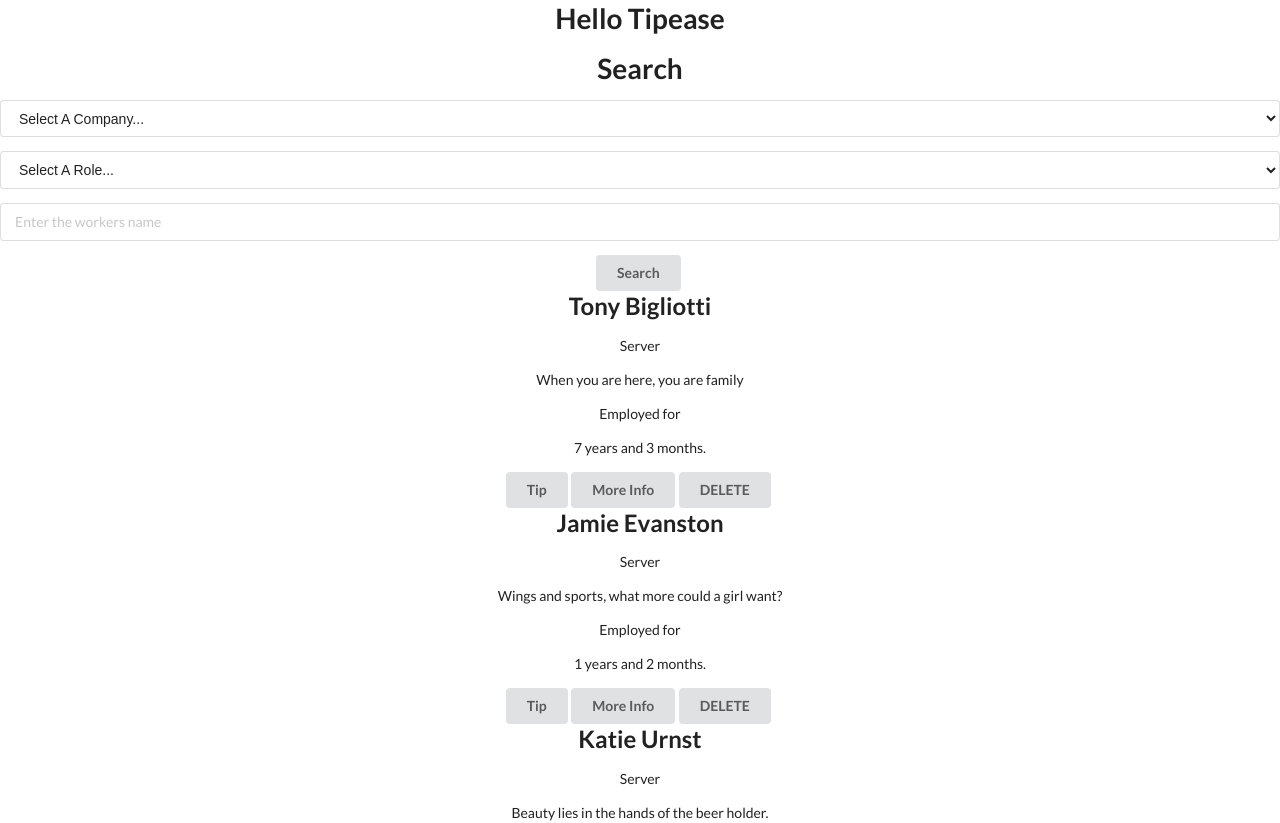
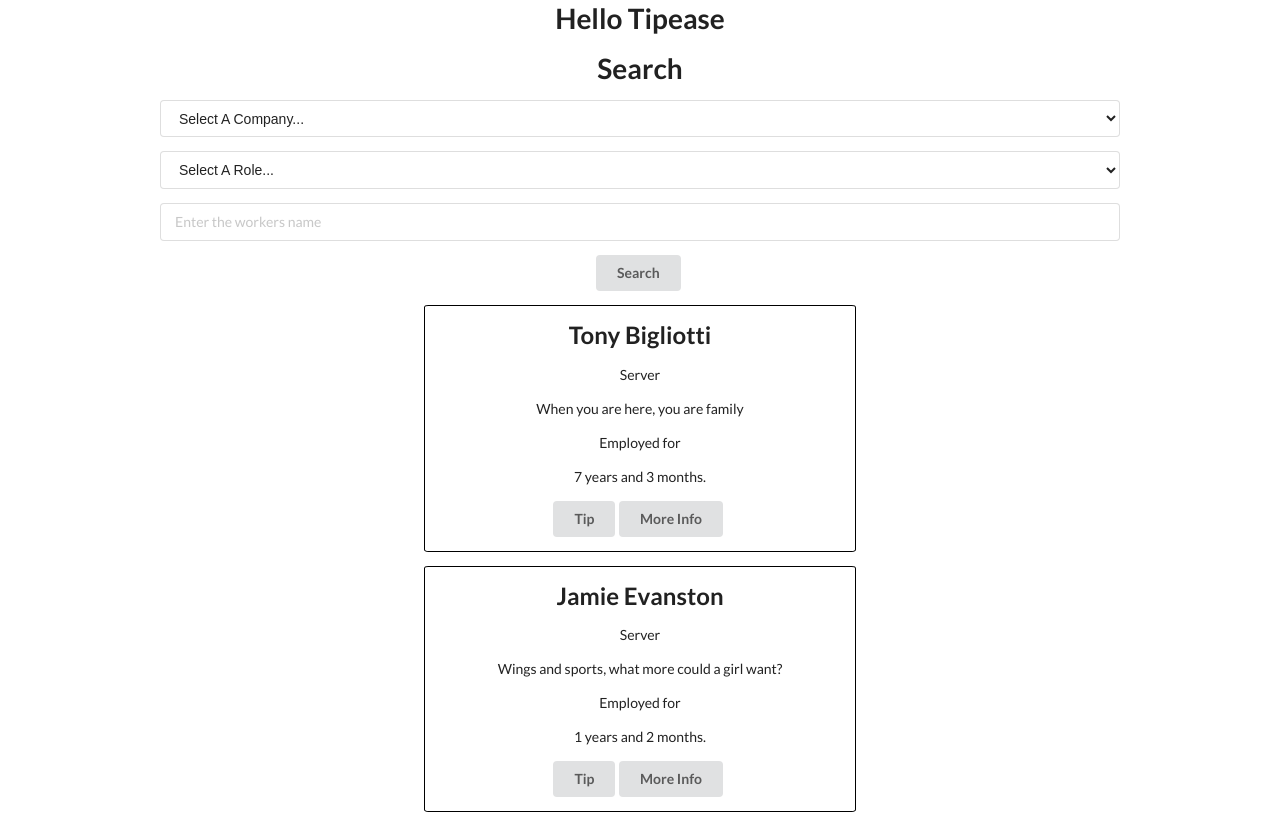
Before and after one commit to bw-tipsease-aug2019/frontend, a React (Create React App) app in the folder tipease/: page / in a window 1280 px wide. Shown: the top 823 px of the page. Built offline with nearby package versions, Linux system fonts and the light colour scheme.

Commit message:
more style

```diff
--- a/tipease/src/App.scss
+++ b/tipease/src/App.scss
@@ -1,5 +1,7 @@
 .App {
   text-align: center;
+  width: 75%;
+  margin: 0 auto;
 }
 
 .tip-card-wrapper {
@@ -15,3 +17,11 @@
     margin: 1rem;
   }
 }
+
+.worker-card {
+  border: 1px solid black;
+  width: 45%;
+  margin: 1rem auto;
+  border-radius: 1%;
+  padding: 1rem;
+}
--- a/tipease/src/components/forms/Login.jsx
+++ b/tipease/src/components/forms/Login.jsx
@@ -42,6 +42,7 @@ const LoginForm = withFormik({
 
   handleSubmit(values, formikBag) {
     formikBag.props.doSignIn(values).then(() => {
+      console.log(values)
       formikBag.props.history.push("/tipper");
     });
   }
--- a/tipease/src/components/serviceWorker/WorkerCard.jsx
+++ b/tipease/src/components/serviceWorker/WorkerCard.jsx
@@ -20,7 +20,7 @@ import { useDispatch } from 'react-redux';
 const WorkerCard = props => {
   const dispatch = useDispatch();
   return (
-    <div>
+    <div className='worker-card'>
       <h2>{props.worker.name.first} {props.worker.name.last}</h2>
       <div style={{ background: `url(${props.worker.thumbnail})` }} />
       <div>
@@ -30,7 +30,7 @@ const WorkerCard = props => {
         <p>{props.worker.durationEmployed.year} years and {props.worker.durationEmployed.month} months.</p>
         <div className='ui button' onClick={()=>{props.redirect(`/tip/${props.worker.id}`)}}>Tip</div>
         <div className='ui button' onClick={()=>{props.redirect(`/worker/${props.worker.id}`)}}>More Info</div>
-        <div className='ui button' onClick={()=>{/*dispatch(removeWorker())*/}}>DELETE</div>
+        {/* <div className='ui button' onClick={()=>dispatch(removeWorker())}>DELETE</div> */}
       </div>
     </div>
   );
--- a/tipease/src/components/serviceWorker/WorkerPage.jsx
+++ b/tipease/src/components/serviceWorker/WorkerPage.jsx
@@ -7,7 +7,7 @@
 import React,{useEffect} from "react";
 import { useSelector, useDispatch } from 'react-redux';
 import {getWorker} from '../../store/actions/workerActions'
-
+import '../../App.scss'
 const WorkerPage = (props) => {
   const worker = useSelector(state=>state.workerReducer.currentWorker);
   const dispatch = useDispatch();
```
